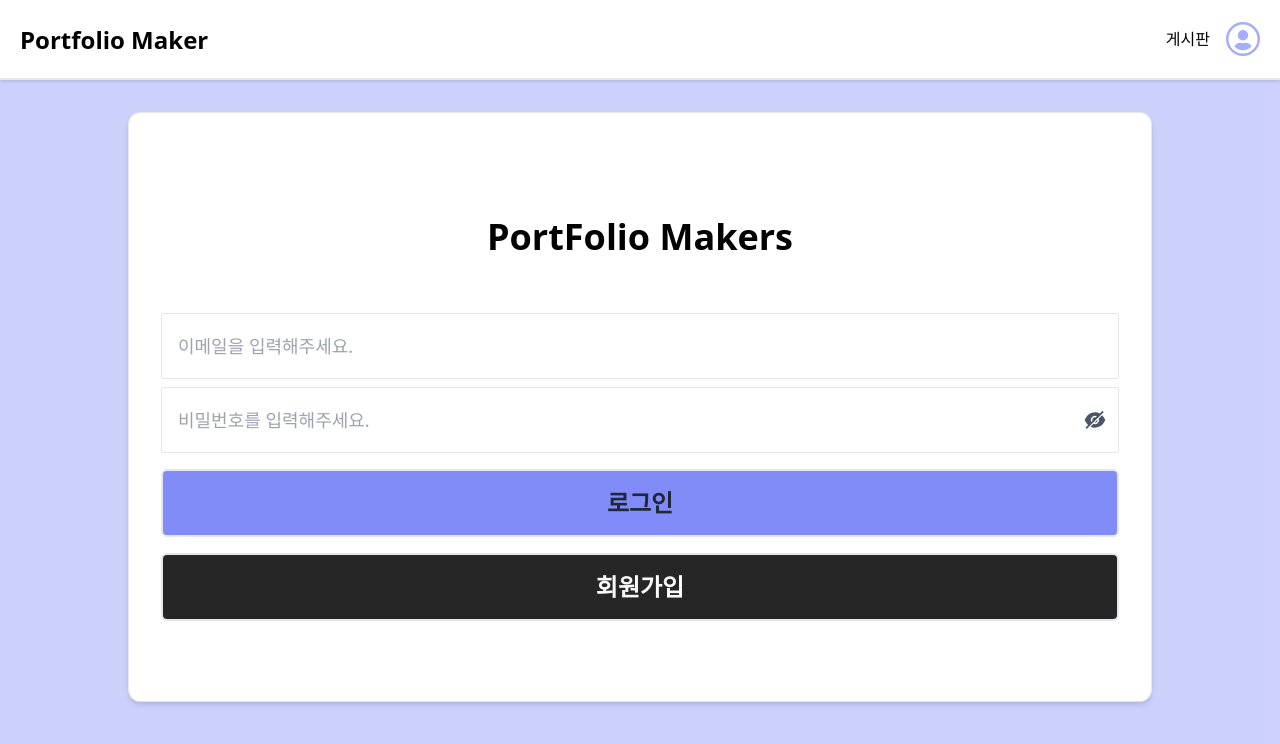
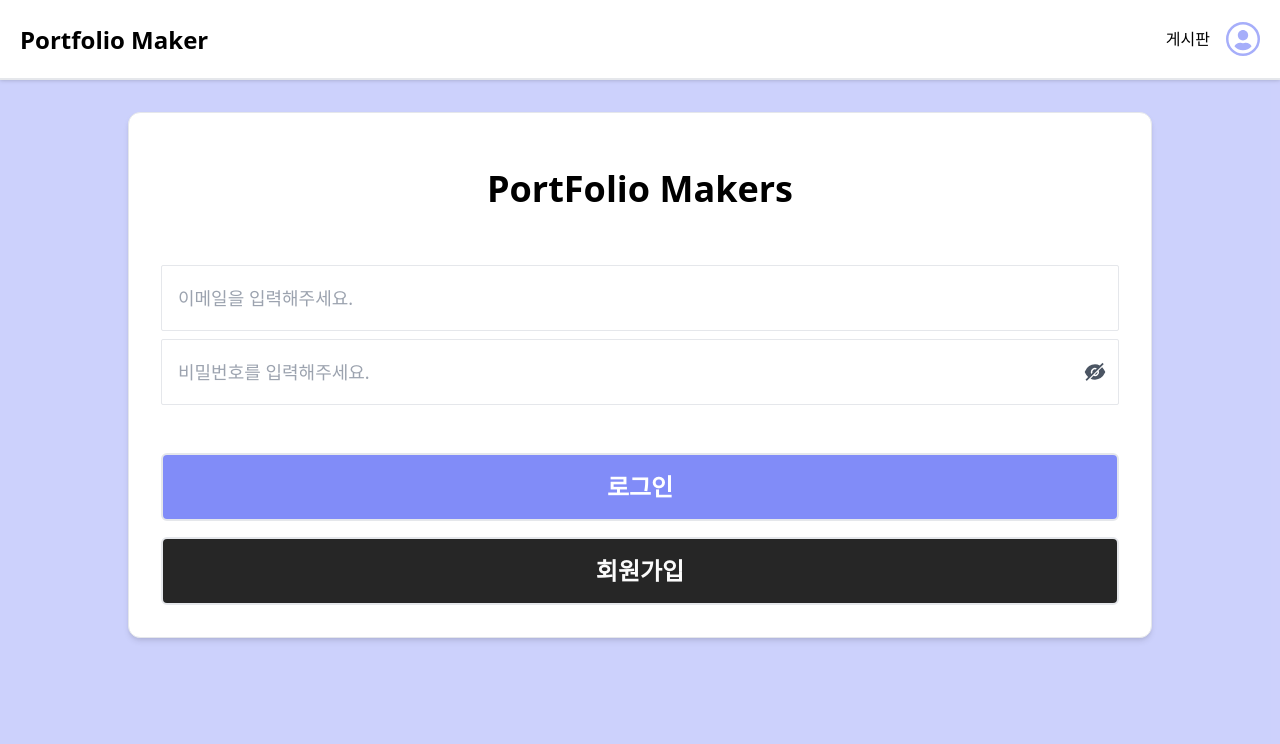
Before and after one commit to TeamPFM/Portfolio_maker, a React (Vite) app: page /login in a window 1280 px wide. Shown: the top 744 px of the page. Built offline with nearby package versions, Linux system fonts and the light colour scheme.

Commit message:
style(login,signup): Readjust style

```diff
--- a/src/components/login/LoginForm.tsx
+++ b/src/components/login/LoginForm.tsx
@@ -26,12 +26,12 @@ const LoginForm = () => {
   const userPasswordFormRef = useRef<HTMLInputElement | null>(null);
 
   return (
-    <section className="w-[80vw] flex flex-col gap-8 items-center justify-center bg-white py-20 px-8 border rounded-xl shadow-md">
+    <section className="w-[80vw] flex flex-col gap-8 items-center justify-center bg-white p-8 border rounded-xl shadow-md">
       <div className="flex flex-col gap-2 text-4xl px-12 py-6 rounded-full font-bold">
         <h1 className="">PortFolio Makers</h1>
       </div>
       {/* 입력 폼 */}
-      <form className="w-full flex flex-col gap-4 text-lg">
+      <form className="w-full flex flex-col gap-12 text-lg">
         <div className="flex flex-col gap-2">
           {/* 아이디 */}
           <fieldset className="w-full flex flex-col gap-2">
--- a/src/pages/home/index.tsx
+++ b/src/pages/home/index.tsx
@@ -1,7 +1,7 @@
 import { motion } from "framer-motion";
 import { Link } from "react-router-dom";
 import { useNavigate } from "react-router-dom";
-import MainButton from "@/styles/ui-components/styled-button";
+import MainButton, { SubButton } from "@/styles/ui-components/styled-button";
 import Path from "@/utils/path/routes";
 import token from "@/libs/token";
 
@@ -85,8 +85,8 @@ const HomePage = () => {
             corporis eaque ducimus.
           </h2>
 
-          <MainButton
-            className="w-full"
+          <SubButton
+            className="w-full !py-4"
             onClick={() => {
               authToken
                 ? navigate(MYINFO, { replace: true })
@@ -94,7 +94,7 @@ const HomePage = () => {
             }}
           >
             포트폴리오 만들기
-          </MainButton>
+          </SubButton>
         </div>
       </motion.main>
     </div>
--- a/src/styles/ui-components/styled-button/index.tsx
+++ b/src/styles/ui-components/styled-button/index.tsx
@@ -19,7 +19,7 @@ const MainButton: FunctionComponent<CommonButtonProps> = (props) => {
   return (
     <ButtonInterface
       {...restProps}
-      className={"bg-main text-main-contra " + className}
+      className={"bg-main text-white " + className}
     >
       {children}
     </ButtonInterface>
```
